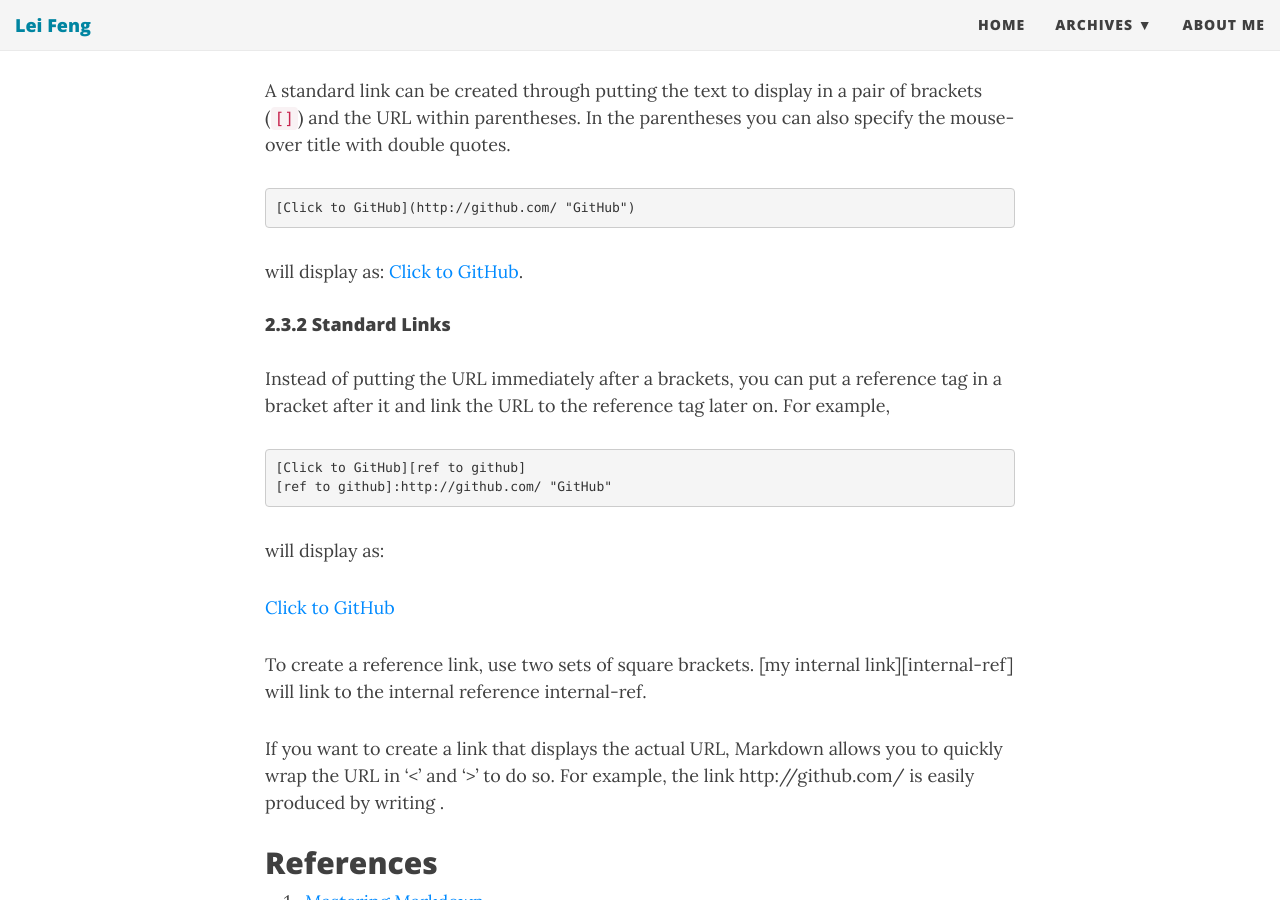
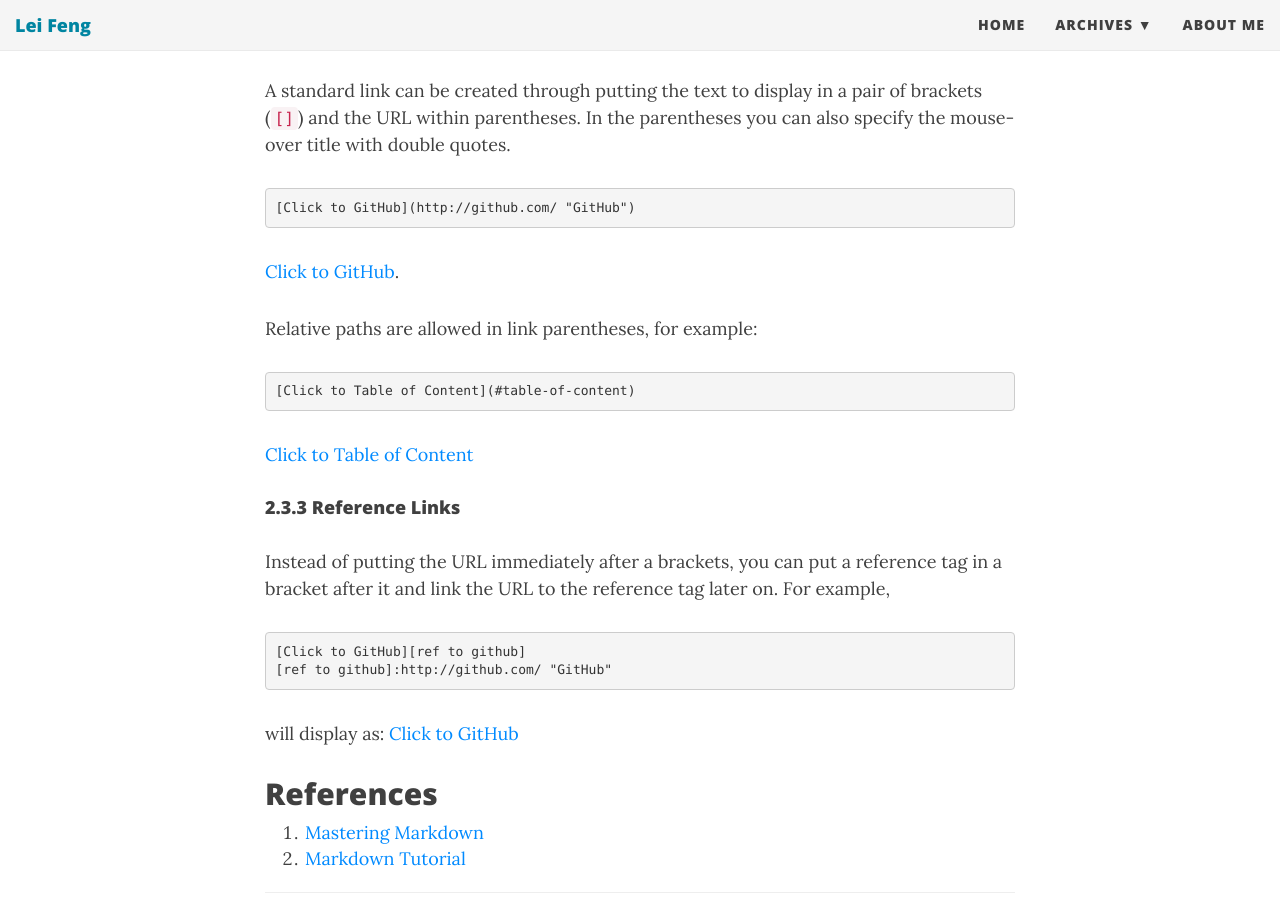
Before and after one commit to stonefl/stonefl.github.io, a Jekyll site: the page built from _posts/2015-02-20-a-quick-reference-of-markdown.md, in a window 1280 px wide and 900 px high, scrolled down 4883 px. Built offline with Jekyll 4.4.1, drawn with Linux system fonts in a browser that asks for light colours; nearby versions of some CDN libraries; comment, search, counter and statistics services are not loaded; some of the changed text lies outside the part shown.

Commit message:
Updated 2015-02-20-a-quick-reference-of-markdown.md

```diff
--- a/_posts/2015-02-20-a-quick-reference-of-markdown.md
+++ b/_posts/2015-02-20-a-quick-reference-of-markdown.md
@@ -155,12 +155,17 @@ A standard link can be created through putting the text to display in a pair of
 <pre>
 [Click to GitHub](http://github.com/ "GitHub")
 </pre>
-
-will display as:
 [Click to GitHub](http://github.com/ "GitHub").
 
+Relative paths are allowed in link parentheses, for example:
+<pre>
+[Click to Table of Content](#table-of-content)
+</pre>
+[Click to Table of Content](#table-of-content)
 
-#### 2.3.2 Standard Links
+
+
+#### 2.3.3 Reference Links
 
 Instead of putting the URL immediately after a brackets, you can put a reference tag in a bracket after it and link the URL to the reference tag later on. For example,
 
@@ -170,14 +175,13 @@ Instead of putting the URL immediately after a brackets, you can put a reference
 </pre>
 
 will display as:
-
 [Click to GitHub][ref to github]
 
 [ref to github]:http://github.com/ "GitHub"
 
-To create a reference link, use two sets of square brackets. [my internal link][internal-ref] will link to the internal reference internal-ref.
 
-If you want to create a link that displays the actual URL, Markdown allows you to quickly wrap the URL in '<' and '>' to do so. For example, the link http://github.com/ is easily produced by writing .
+
+
 
 
 
```
